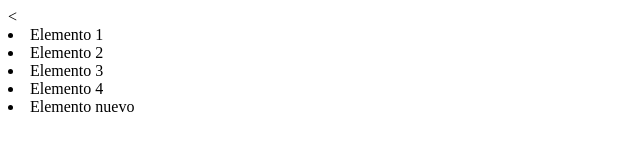
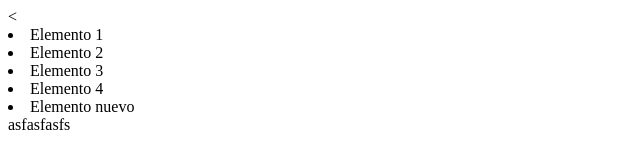
Before and after one commit to xblacklotus/LIC, a plain HTML site: page index.html in a window 1280 px wide. Shown: the full height of the page, 0-640 px from the left. Drawn offline with Linux system fonts and the light colour scheme.

Commit message:
modifique index.html

```diff
--- a/index.html
+++ b/index.html
@@ -9,5 +9,6 @@
 	<li>Elemento 3</li>
 	<li>Elemento 4</li>
 	<li>Elemento nuevo</li>
+	asfasfasfs
 </body>
 </html>
```
